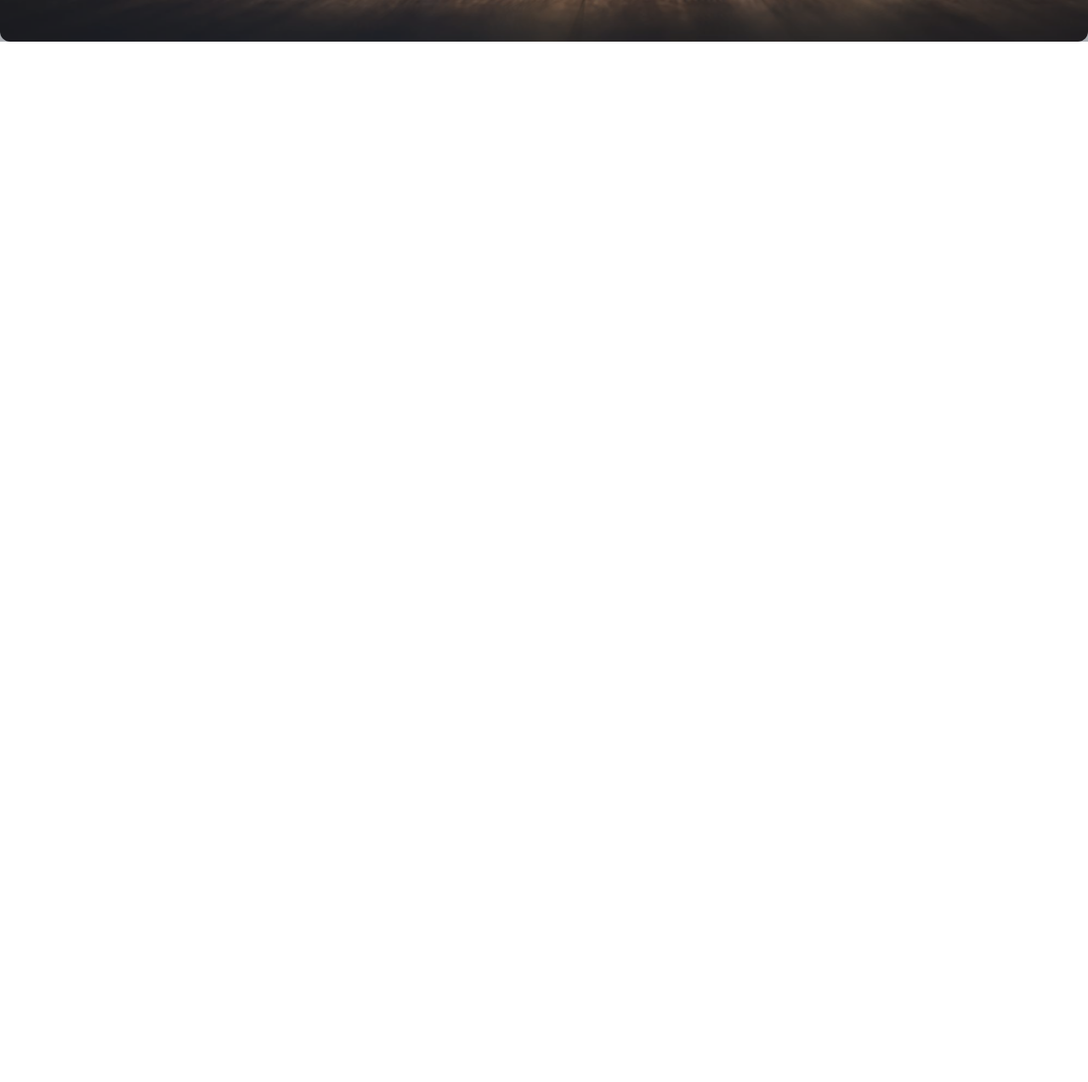
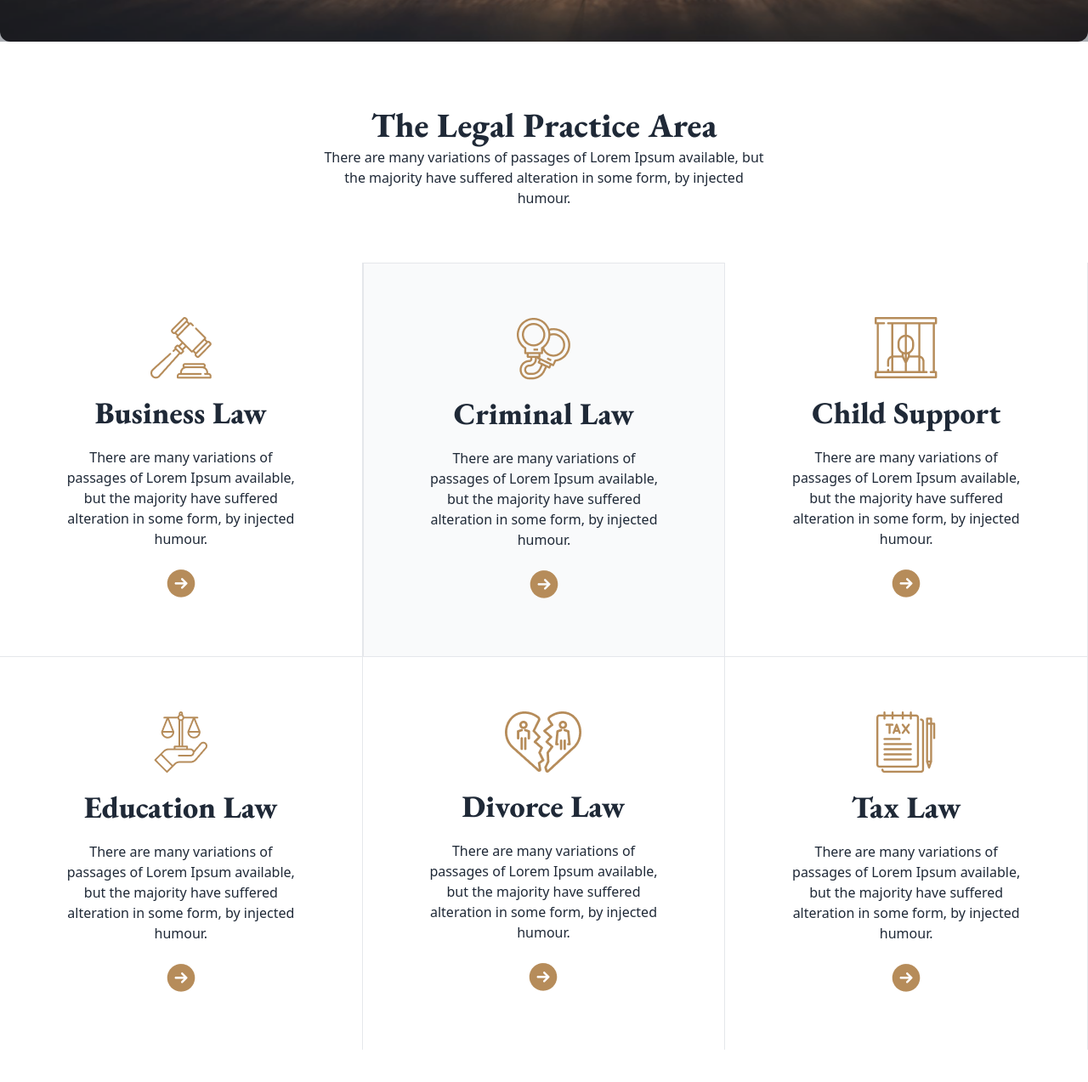
Before and after one commit to Asrafpavel/legal-solution-daisyui-practice, a plain HTML site: page index.html in a window 1280 px wide. Shown: the part 649-1922 px from the top of the page at 85% size. Before the commit the page ends 800 px from the top, so only its background shows below. Drawn offline with nearby package versions, Linux system fonts and the light colour scheme.

Commit message:
legal section added

```diff
--- a/index.html
+++ b/index.html
@@ -93,7 +93,53 @@
         </div>
 
     </header>
-    <main>
+    <main class="container mx-auto p-5 lg:p-0">
+      <!-- legal practice area  -->
+       <section class="lg:mt-20 mt-8 mb-20">
+        <div class="text-center">
+          <h1 class="eb-garamond text-3xl lg:text-[40px]  font-extrabold">The Legal Practice Area</h1>
+          <p class="mt-2 lg:w-5/12 mx-auto">There are many variations of passages of Lorem Ipsum available, but the majority have suffered alteration in some form, by injected humour.</p>
+        </div>
+        <div class="lg:mt-16 mt-10 grid grid-cols-1 md:grid-cols-2 lg:grid-cols-3 ">
+          <div class="py-16 text-center space-y-5 border-r border-b ">
+            <img class="mx-auto" src="images/business.png" alt="">
+            <h1 class="eb-garamond text-4xl font-extrabold">Business Law</h1>
+            <p class="mx-auto w-8/12">There are many variations of passages of Lorem Ipsum available, but the majority have suffered alteration in some form, by injected humour.</p>
+            <img class="mx-auto" src="images/Frame.png" alt="">
+          </div>
+          <div class="py-16 text-center space-y-5 border bg-gray-50 ">
+            <img class="mx-auto" src="images/criminal.png" alt="">
+            <h1 class="eb-garamond text-4xl font-extrabold">Criminal Law</h1>
+            <p class="mx-auto w-8/12">There are many variations of passages of Lorem Ipsum available, but the majority have suffered alteration in some form, by injected humour.</p>
+            <img class="mx-auto" src="images/Frame.png" alt="">
+          </div>
+          <div class="py-16 text-center space-y-5 border-r border-b ">
+            <img class="mx-auto" src="images/child.png" alt="">
+            <h1 class="eb-garamond text-4xl font-extrabold">Child Support</h1>
+            <p class="mx-auto w-8/12">There are many variations of passages of Lorem Ipsum available, but the majority have suffered alteration in some form, by injected humour.</p>
+            <img class="mx-auto" src="images/Frame.png" alt="">
+          </div>
+          <div class="py-16 text-center space-y-5 border-r ">
+            <img class="mx-auto" src="images/education.png" alt="">
+            <h1 class="eb-garamond text-4xl font-extrabold">Education Law</h1>
+            <p class="mx-auto w-8/12">There are many variations of passages of Lorem Ipsum available, but the majority have suffered alteration in some form, by injected humour.</p>
+            <img class="mx-auto" src="images/Frame.png" alt="">
+          </div>
+          <div class="py-16 text-center space-y-5 border-r ">
+            <img class="mx-auto" src="images/divorce.png" alt="">
+            <h1 class="eb-garamond text-4xl font-extrabold">Divorce Law</h1>
+            <p class="mx-auto w-8/12">There are many variations of passages of Lorem Ipsum available, but the majority have suffered alteration in some form, by injected humour.</p>
+            <img class="mx-auto" src="images/Frame.png" alt="">
+          </div>
+          <div class="py-16 text-center space-y-5 border-r ">
+            <img class="mx-auto" src="images/tax.png" alt="">
+            <h1 class="eb-garamond text-4xl font-extrabold">Tax Law</h1>
+            <p class="mx-auto w-8/12">There are many variations of passages of Lorem Ipsum available, but the majority have suffered alteration in some form, by injected humour.</p>
+            <img class="mx-auto" src="images/Frame.png" alt="">
+          </div>
+
+        </div>
+       </section>
 
     </main>
     <footer></footer>
```
